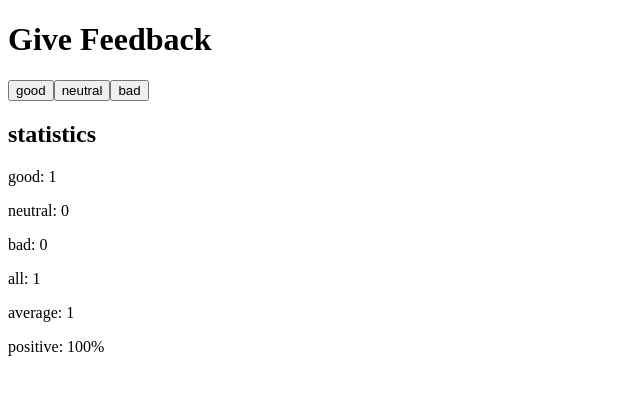
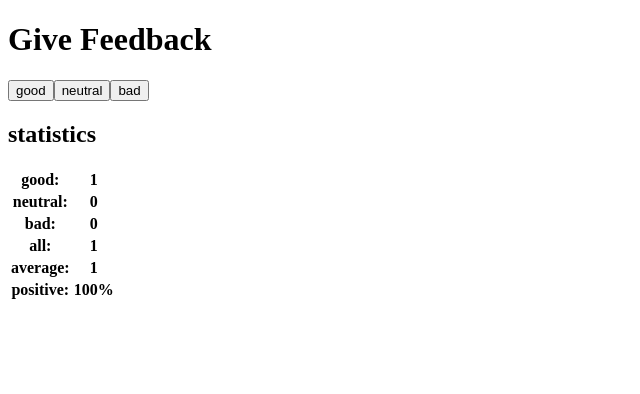
Before and after one commit to MKamui/fullstackopen, a React (Vite) app in the folder part1/: page / in a window 1280 px wide. Both pictures are taken after a click on the button "good". Shown: the top 394 px of the page, without its empty margins (0-640 px from the left). Built offline with nearby package versions, Linux system fonts and the light colour scheme.

Commit message:
exercise 1.11

```diff
--- a/part1/src/App.jsx
+++ b/part1/src/App.jsx
@@ -11,12 +11,16 @@ const Statistics = (props) => {
     return (
       <div>
         <h2>statistics</h2>
+        <table>
+          <tbody>
             <StatisticLine text="good:" value={props.good}/>
             <StatisticLine text="neutral:" value={props.neutral} />
             <StatisticLine text="bad:" value={props.bad} />
             <StatisticLine text="all:" value={props.click} />
             <StatisticLine text="average:" value={props.average/props.click} />
             <StatisticLine text="positive:" value={(props.good/props.click)*100 + "%"} />
+          </tbody>
+        </table>
       </div>
     )
   }
@@ -29,7 +33,7 @@ const Button = (props) => (
 )
 
 const StatisticLine = (props) => (
-  <p>{props.text} {props.value}</p>
+  <tr><th>{props.text}</th><th>{props.value}</th></tr>
 )
 
 const App = () => {
@@ -66,9 +70,7 @@ const App = () => {
           <Button function={handleBad} text="bad"/>
         </div>
       </div>
-      <div>
       <Statistics good={good} neutral={neutral} bad={bad} click={click} average={average}/>
-      </div>
     </div>
   )
 }
```
Lines whose indentation alone changed are shown as unchanged.
